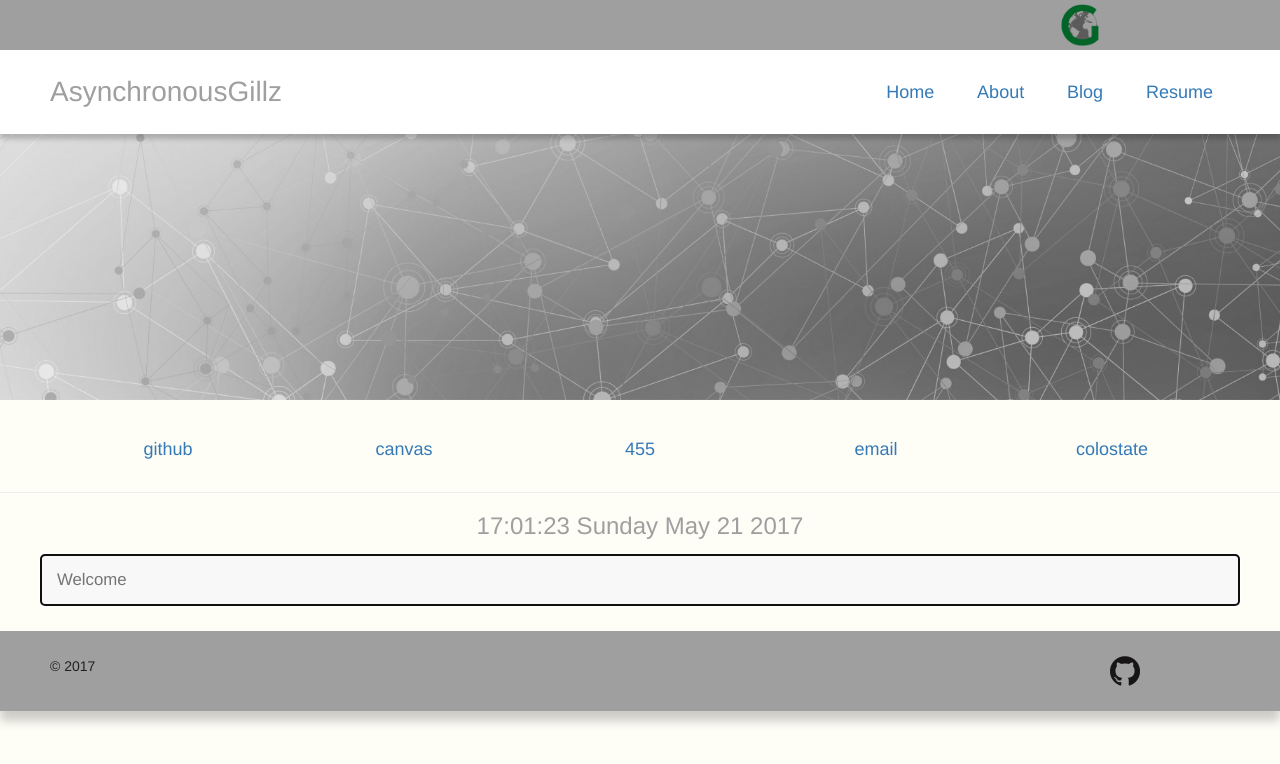
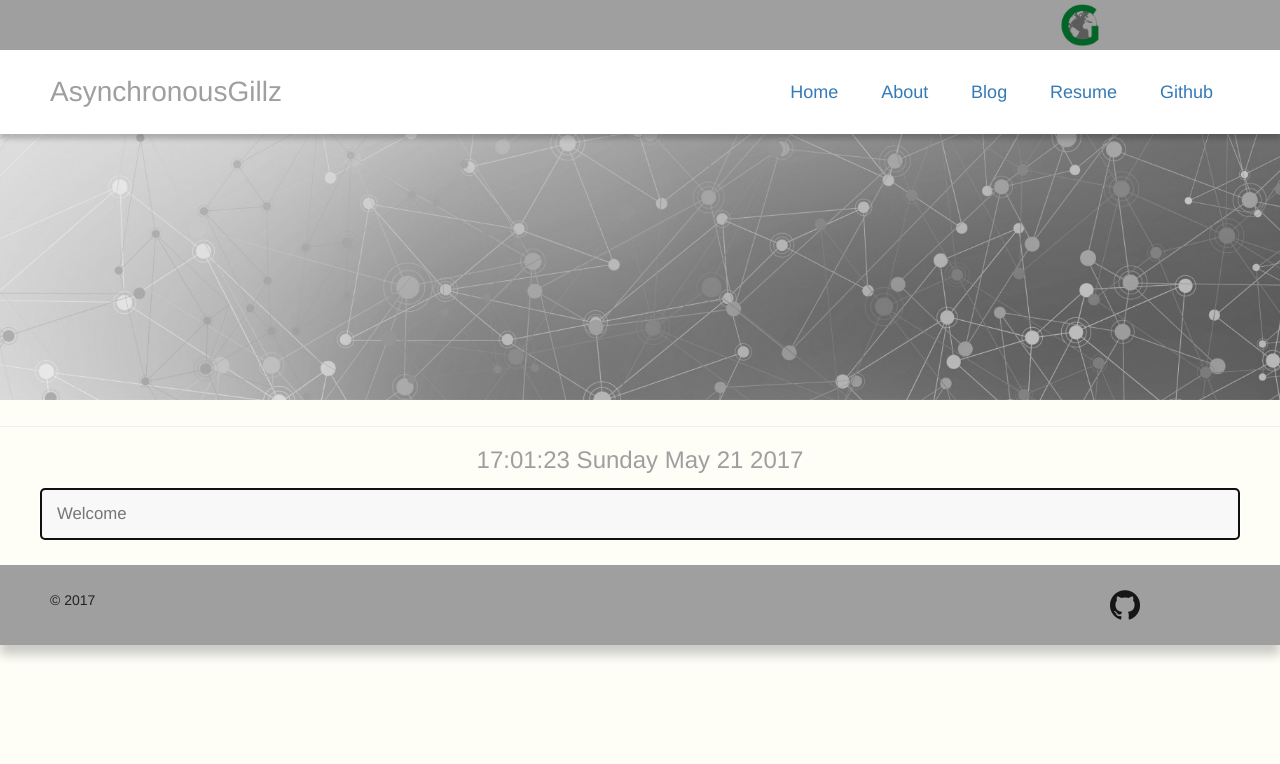
Before and after one commit to GerhardOfRivia/GerhardOfRivia.github.io, a Jekyll site: the page built from index.md, in a window 1280 px wide. Shown: the top 764 px of the page. Built offline with Jekyll 4.4.1, drawn with Linux system fonts in a browser that asks for light colours; nearby versions of some CDN libraries.

Commit message:
Remove the nav bar.

```diff
--- a/_includes/nav.html
+++ b/_includes/nav.html
@@ -23,6 +23,7 @@
 					<a class="btn btn-link btn-lg" role="button" href="/about">About</a>
 					<a class="btn btn-link btn-lg" role="button" href="/posts">Blog</a>
 					<a class="btn btn-link btn-lg" role="button" href="/assets/resume.pdf">Resume</a>
+					<a class="btn btn-link btn-lg" role="button" href="//github.com/AsynchronousGillz">Github</a>
 				</div>
 			</div>
 		</div>
@@ -30,14 +31,3 @@
 			<div id="top-cover-image-inner" data-anchor-target="#skrollr > main" data-0="top:-10%" data-top-top="top:0%" class="skrollable skrollable-between" style="top: -10%;"></div>
 		</div>
 	</header>
-	<div class="sticky" id="nav-bottom">
-		<div class="sheet">
-			<div class="btn-group btn-group-justified" role="group" aria-label="quick links">
-				<a target="_blank" class="btn btn-link btn-lg" role="button" href="//github.com/AsynchronousGillz">github</a>
-				<a target="_blank" class="btn btn-link btn-lg" role="button" href="//info.canvas.colostate.edu/">canvas</a>
-				<a target="_blank" class="btn btn-link btn-lg" role="button" href="//www.cs.colostate.edu/~cs455">455</a>
-				<a target="_blank" class="btn btn-link btn-lg" role="button" href="//eid.colostate.edu/gmail/">email</a>
-				<a target="_blank" class="btn btn-link btn-lg" role="button" href="//www.colostate.edu/">colostate</a>
-			</div>
-		</div>
-	</div>
```
